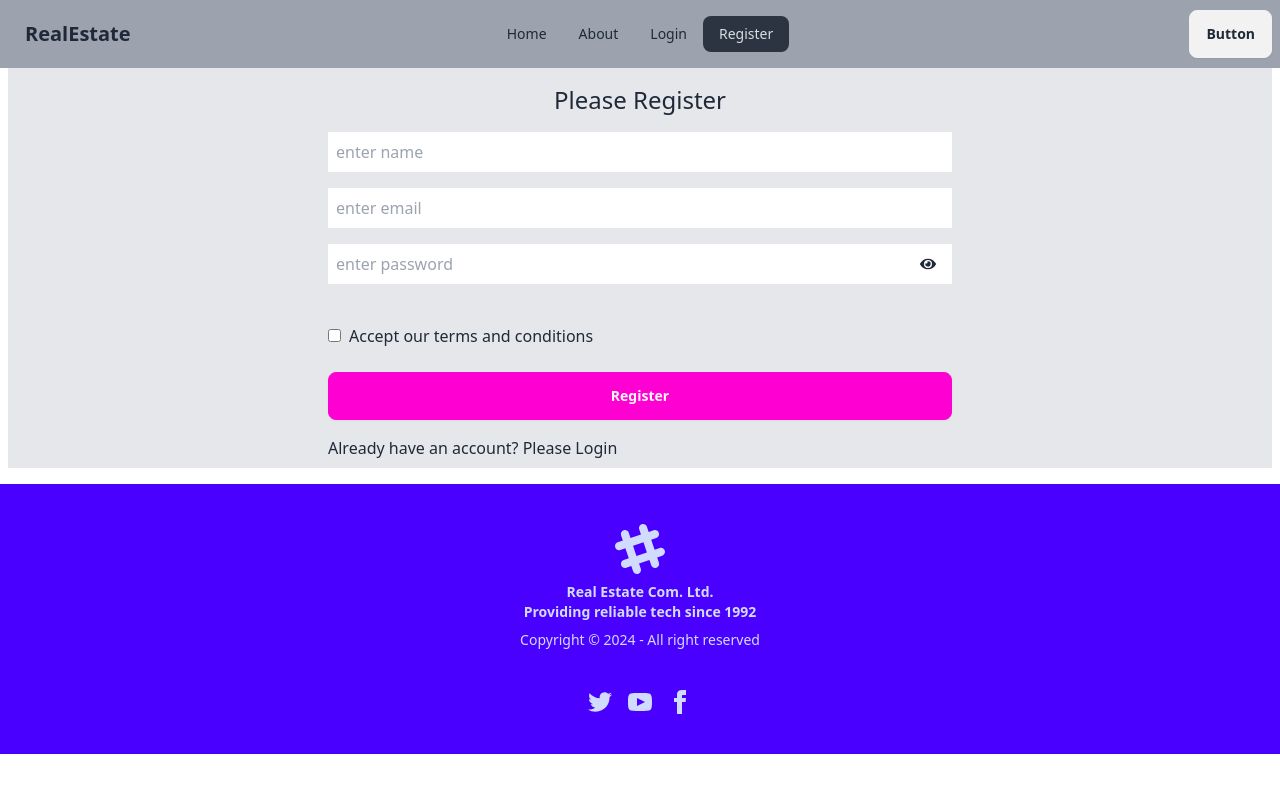
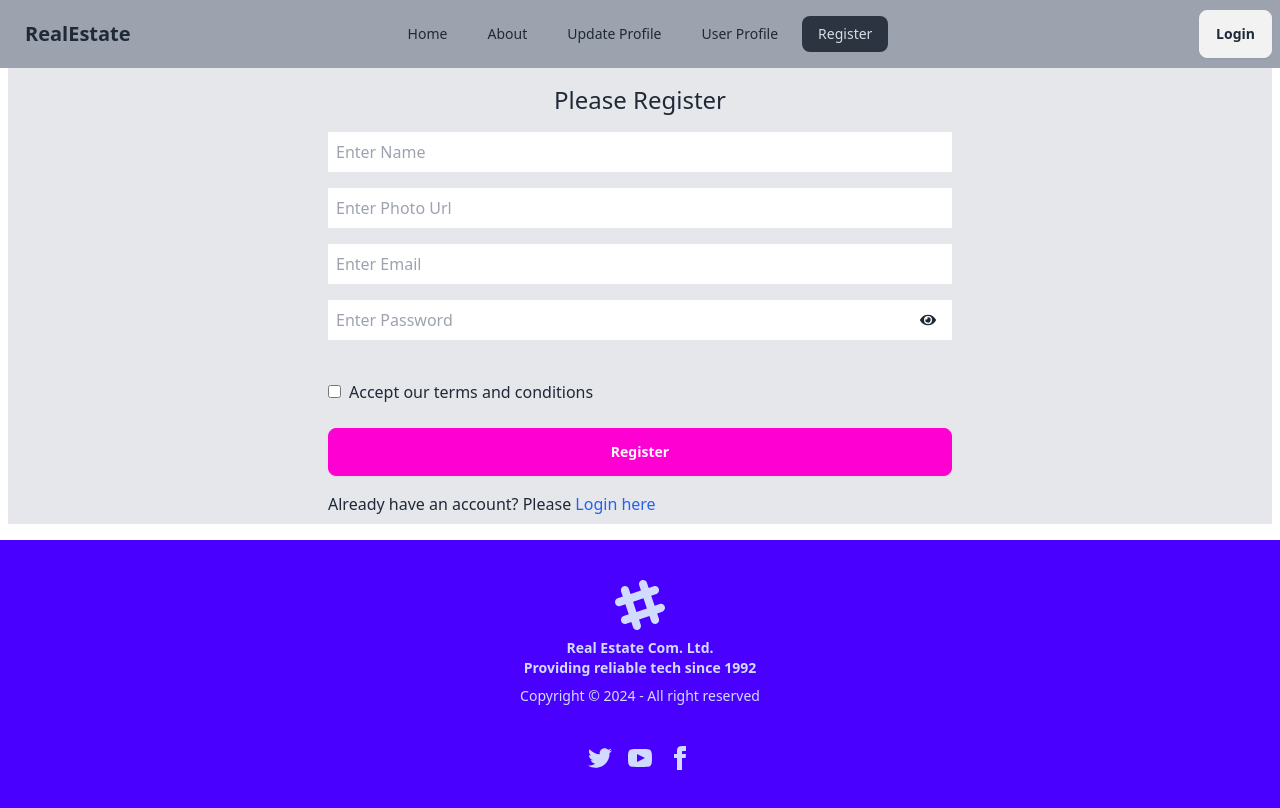
Before and after one commit to mahfuzerrahmancse/assign_9_realEstate, a React (Vite) app: page /register in a window 1280 px wide. Built offline with nearby package versions, Linux system fonts and the light colour scheme.

Commit message:
private route setup

```diff
--- a/src/components/banners/Banner.jsx
+++ b/src/components/banners/Banner.jsx
@@ -16,10 +16,9 @@ import { Navigation, Pagination, Mousewheel, Keyboard } from "swiper/modules";
 
 const Banner = () => {
   return (
-    <div>
-      <>
+    <div className="max-w-[1200px] max-h-[400px] mx-auto mb-4">
       <Swiper
-          className="max-h-screen "
+        className="max-h-[400px] "
         cssMode={true}
         slidesPerView={1}
         spaceBetween={30}
@@ -34,30 +33,29 @@ const Banner = () => {
       >
         <SwiperSlide>
           <img
-              className=" bg-center bg-contain"
+            className=" bg-center bg-cover"
             src="https://i.ibb.co/ChjVXS8/ban-resort.jpg"
           />
         </SwiperSlide>
         <SwiperSlide>
           <img
-              className=" w-full bg-center bg-cover"
+            className="  bg-center bg-cover"
             src="https://i.ibb.co/ZNVxKrP/ban-hotel.jpg"
           />
         </SwiperSlide>
         <SwiperSlide>
           <img
-              className=" w-full bg-center bg-cover"
+            className="  bg-center bg-cover"
             src="https://i.ibb.co/Rj88hJS/ban-lodge3.jpg"
           />
         </SwiperSlide>
         <SwiperSlide>
           <img
-              className=" w-full bg-center bg-cover"
+            className="  bg-center bg-cover"
             src="https://i.ibb.co/tB81VB4/ban-lodge.jpg"
           />
         </SwiperSlide>
       </Swiper>
-      </>
     </div>
   );
 };
--- a/src/components/logins/Login.jsx
+++ b/src/components/logins/Login.jsx
@@ -43,7 +43,7 @@ const Login = () => {
               type="email"
               name="email"
               //   ref={emailRef}
-              placeholder="enter email"
+              placeholder="Enter Email"
               required
             />
             <br />
@@ -52,7 +52,7 @@ const Login = () => {
                 className=" mb-4 p-2 w-full"
                 type="password"
                 name="password"
-                placeholder="enter password"
+                placeholder="Enter Password"
                 required
               />
             </div>
@@ -75,7 +75,7 @@ const Login = () => {
           {loginError && <p className="text-red-700"> {loginError} </p>}
           {success && <p className="text-green-700"> {success} </p>}
           <p>
-            New to register?Please <Link to="/register">Register</Link>{" "}
+            New to register? Please <Link className="text-blue-600" to="/register">Register here</Link>{" "}
           </p>
         </div>
       </div>
--- a/src/components/navbars/Navbar.jsx
+++ b/src/components/navbars/Navbar.jsx
@@ -1,4 +1,4 @@
-import { NavLink } from "react-router-dom";
+import { Link, NavLink } from "react-router-dom";
 
 
 const Navbar = () => {
@@ -7,13 +7,24 @@ const Navbar = () => {
       <>
         <li>
           {" "}
-          <NavLink to="/">Home</NavLink>{" "}
+          <NavLink className="mr-2" to="/">
+            Home
+          </NavLink>{" "}
         </li>
         <li>
-          <NavLink to="/about">About</NavLink>
+          <NavLink className="mr-2" to="/about">
+            About
+          </NavLink>
         </li>
         <li>
-          <NavLink to="/login">Login</NavLink>
+          <NavLink className="mr-2" to="/updateProfile">
+            Update Profile
+          </NavLink>
+        </li>
+        <li>
+          <NavLink className="mr-2" to="/userProfile">
+            User Profile
+          </NavLink>
         </li>
         <li>
           <NavLink to="/register">Register</NavLink>
@@ -51,12 +62,13 @@ const Navbar = () => {
           <a className="btn btn-ghost text-xl">RealEstate</a>
         </div>
         <div className="navbar-center hidden lg:flex">
-          <ul className="menu menu-horizontal px-1">
-            {navLinks}
-          </ul>
+          <ul className="menu menu-horizontal px-1">{navLinks}</ul>
         </div>
         <div className="navbar-end">
-          <a className="btn">Button</a>
+          <a className="btn">
+            {" "}
+            <Link to='/login'>Login</Link>{" "}
+          </a>
         </div>
       </div>
     );
--- /dev/null
+++ b/src/components/profiles/ProfileUpdate.jsx
@@ -0,0 +1,11 @@
+
+
+const ProfileUpdate = () => {
+    return (
+        <div>
+            <h3>this is update profile page</h3>
+        </div>
+    );
+};
+
+export default ProfileUpdate;
--- /dev/null
+++ b/src/components/profiles/ProfileUser.jsx
@@ -0,0 +1,11 @@
+
+
+const ProfileUser = () => {
+    return (
+        <div>
+            <h3>this is user profile page</h3>
+        </div>
+    );
+};
+
+export default ProfileUser;
--- a/src/components/registers/Register.jsx
+++ b/src/components/registers/Register.jsx
@@ -58,13 +58,20 @@ const Register = () => {
       <div>
         <h2 className="text-2xl py-4 text-center">Please Register</h2>
         <div className="mx-auto md:w-1/2">
-          {/* <h2 className="text-2xl mb-4">Please Register</h2> */}
           <form onSubmit={handleRegister}>
             <input
               className="mb-4 p-2 w-full"
               type="text"
               name="name"
-              placeholder="enter name"
+              placeholder="Enter Name"
+              required
+            />
+            <br />
+            <input
+              className="mb-4 p-2 w-full"
+              type="text"
+              name="photoUrl"
+              placeholder="Enter Photo Url"
               required
             />
             <br />
@@ -72,7 +79,7 @@ const Register = () => {
               className="mb-4 p-2 w-full"
               type="email"
               name="email"
-              placeholder="enter email"
+              placeholder="Enter Email"
               required
             />
             <br />
@@ -81,7 +88,7 @@ const Register = () => {
                 className=" mb-4 p-2 w-full"
                 type={showPassword ? "text" : "password"}
                 name="password"
-                placeholder="enter password"
+                placeholder="Enter Password"
                 required
               />
               <span
@@ -108,7 +115,7 @@ const Register = () => {
           {registerError && <p className="text-red-700"> {registerError} </p>}
           {success && <p className="text-green-700"> {success} </p>}
           <p>
-            Already have an account? Please <Link to="/login">Login</Link>{" "}
+            Already have an account? Please{" "}<Link className="text-blue-600" to="/login">Login here</Link>{" "}
           </p>
         </div>
       </div>
--- a/src/components/showHospitality/Hospitality.jsx
+++ b/src/components/showHospitality/Hospitality.jsx
@@ -17,13 +17,23 @@ const Hospitality = ({ hospitality }) => {
   } = hospitality;
 
   return (
-    <div>
-      <img src={image} alt="hotel"></img>
-      <h2>{estate_title}</h2>
-      <h3>{id}</h3>
-      <h3>{segment_name}</h3>
-      <p>{description}</p>
-    </div>
+
+      <div className="card card-compact  bg-base-100 shadow-xl">
+        <figure>
+          <img src={image} alt="pic" />
+        </figure>
+        <div className="card-body">
+          <h2 className="card-title">{estate_title}</h2>
+          <p>{id}</p>
+          <h3>{segment_name}</h3>
+          <p>{description}</p>
+          <div className="card-actions justify-end">
+            <button className="btn btn-primary w-full">View Property</button>
+          </div>
+        </div>
+      </div>
+
+
   );
 };
 
--- a/src/components/showHospitality/ShowHospitality.jsx
+++ b/src/components/showHospitality/ShowHospitality.jsx
@@ -18,7 +18,7 @@ const ShowHospitality = () => {
         This is hospitalities page:{hospitalities.length}
       </h2>
 
-      <div className="grid lg:grid-cols-3 sm:grid-cols-1  gap-4">
+      <div className="grid lg:grid-cols-3 sm:grid-cols-1   gap-4">
         {hospitalities.map((hospitality) => (
           <Hospitality key={hospitality.id} hospitality={hospitality}></Hospitality>
         ))}
--- /dev/null
+++ b/src/providers/AuthProvider.jsx
@@ -0,0 +1,11 @@
+
+
+const AuthProvider = () => {
+    return (
+        <div>
+            <h3>this is auth provider page</h3>
+        </div>
+    );
+};
+
+export default AuthProvider;
--- /dev/null
+++ b/src/routes/PrivateRoute.jsx
@@ -0,0 +1,11 @@
+
+
+const PrivateRoute = () => {
+    return (
+        <div>
+            <h3>this is private route page</h3>
+        </div>
+    );
+};
+
+export default PrivateRoute;
```
Also changed, not shown: src/routes/Routes.jsx (+10 -0 lines). Lines whose indentation alone changed are shown as unchanged.
